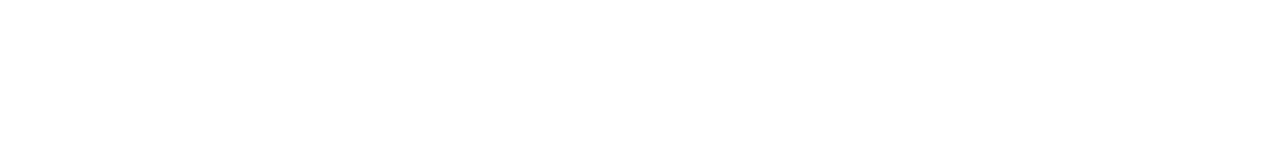
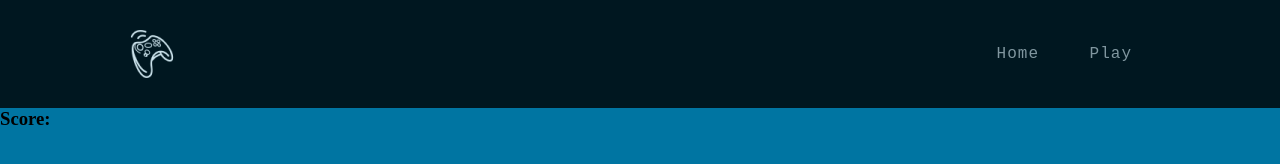
Before and after one commit to JonathanAlbertCross/hungerGames, a plain HTML site: page memoryGame.html in a window 1280 px wide. Drawn offline with Linux system fonts and the light colour scheme.

Commit message:
start of memory game

```diff
--- a/JS/memoryGame.js
+++ b/JS/memoryGame.js
@@ -0,0 +1,69 @@
+// array of inkblots
+const cardArray = [
+  {
+    name: "blot1",
+    img: "images/rorschach-blot-1.jpeg",
+  },
+  {
+    name: "blot2",
+    img: "images/rorschach-blot-2.jpeg",
+  },
+  {
+    name: "blot3",
+    img: "images/rorschach-blot-3.jpeg",
+  },
+  {
+    name: "blot4",
+    img: "images/rorschach-blot-4.jpeg",
+  },
+  {
+    name: "blot5",
+    img: "images/rorschach-blot-5.jpeg",
+  },
+  {
+    name: "blot6",
+    img: "images/rorschach-blot-6.jpeg",
+  },
+  {
+    name: "blot1",
+    img: "images/rorschach-blot-1.jpeg",
+  },
+  {
+    name: "blot2",
+    img: "images/rorschach-blot-2.jpeg",
+  },
+  {
+    name: "blot3",
+    img: "images/rorschach-blot-3.jpeg",
+  },
+  {
+    name: "blot4",
+    img: "images/rorschach-blot-4.jpeg",
+  },
+  {
+    name: "blot5",
+    img: "images/rorschach-blot-5.jpeg",
+  },
+  {
+    name: "blot6",
+    img: "images/rorschach-blot-6.jpeg",
+  },
+];
+
+// shortcut to shuffling an array randomly
+cardArray.sort(() => 0.5 - Math.random());
+
+// selects the ID in the HTML page and puts it into a variable called gridDisplay
+const gridDisplay = document.querySelector("#grid");
+
+function createBoard() {
+  for (let i = 0; i < 10; i++) {
+    // this will create 10 image tags
+    const card = document.createElement("img");
+    // attached the blank image to these tags
+    card.setAttribute("src", "images/blank.jpg");
+    console.log(card, i);
+  }
+}
+
+createBoard();
--- a/games.css
+++ b/games.css
@@ -66,7 +66,7 @@ h1 {
   cursor: progress;
   font-family: "Space Mono", monospace;
   font-weight: 700;
-  background-color: #c1292e;
+  background-color: #0075a2;
   border: none;
   border-radius: 50%;
   font-size: 30px;
--- a/memoryGame.css
+++ b/memoryGame.css
@@ -0,0 +1,60 @@
+* {
+  box-sizing: border-box;
+  margin: 0;
+}
+
+body {
+  background-color: #0075a2;
+}
+
+h1 {
+  color: white;
+  font-family: "Montserrat", sans-serif;
+  display: flex;
+  justify-content: center;
+  font-size: 6rem;
+  text-align: justify;
+}
+
+ul,
+li,
+a {
+  font-family: "Space Mono", monospace;
+  font-weight: 300;
+  font-size: 16px;
+  letter-spacing: 1px;
+  color: #a09f9f;
+  text-decoration: none;
+}
+
+header {
+  display: flex;
+  justify-content: flex-end;
+  align-items: center;
+  padding: 30px 10%;
+  text-decoration: none;
+  background-color: black;
+  opacity: 0.8;
+}
+
+.navLinks li {
+  display: inline-block;
+  padding: 0 20px;
+}
+
+.navLinks li a {
+  transition: all 0.3s ease 0s;
+}
+
+.navLinks li a:hover {
+  color: #ffffff;
+  font-weight: bolder;
+  letter-spacing: 1.5px;
+}
+
+.logo {
+  margin-right: auto;
+  width: 3rem;
+  max-height: 100%;
+  cursor: pointer;
+}
--- a/memoryGame.html
+++ b/memoryGame.html
@@ -5,11 +5,22 @@
     <meta name="viewport" content="width=device-width, initial-scale=1.0" />
     <link rel="stylesheet" href="memoryGame.css" />
     <script src="/JS/memoryGame.js" defer></script>
-    <title>Memory</title>
+    <title>Memory Game</title>
   </head>
   <body>
-    <header></header>
-    <main></main>
+    <header>
+      <img class="logo" src="/images/joystick-6-48.png" alt="Logo" />
+      <nav>
+        <ul class="navLinks">
+          <li><a href="./index.html"> Home</a></li>
+          <li><a href="./games.html"> Play</a></li>
+        </ul>
+      </nav>
+    </header>
+    <main>
+      <h3 id="result">Score:</h3>
+      <div id="grid"></div>
+    </main>
     <footer></footer>
   </body>
 </html>
--- a/style.css
+++ b/style.css
@@ -44,6 +44,28 @@ header {
   text-decoration: none;
   background-color: black;
   opacity: 0.8;
+}
+
+.navLinks li {
+  display: inline-block;
+  padding: 0 20px;
+}
+
+.navLinks li a {
+  transition: all 0.3s ease 0s;
+}
+
+.navLinks li a:hover {
+  color: #ffffff;
+  font-weight: bolder;
+  letter-spacing: 1.5px;
+}
+
+.logo {
+  margin-right: auto;
+  width: 3rem;
+  max-height: 100%;
+  cursor: pointer;
 }
 
 #nameForm {
@@ -103,25 +125,3 @@ input {
   text-align: center;
   padding: 30px;
 }
-
-.navLinks li {
-  display: inline-block;
-  padding: 0 20px;
-}
-
-.navLinks li a {
-  transition: all 0.3s ease 0s;
-}
-
-.navLinks li a:hover {
-  color: #ffffff;
-  font-weight: bolder;
-  letter-spacing: 1.5px;
-}
-
-.logo {
-  margin-right: auto;
-  width: 3rem;
-  max-height: 100%;
-  cursor: pointer;
-}
```
Also changed, not shown: games.html (+2 -2 lines), images/blank.jpg (added), images/rorschach-blot-1.jpeg (added), images/rorschach-blot-10.jpeg (added), images/rorschach-blot-2.jpeg (added), images/rorschach-blot-3.jpeg (added), images/rorschach-blot-4.jpeg (added), images/rorschach-blot-5.jpeg (added), images/rorschach-blot-6.jpeg (added), images/rorschach-blot-7.jpeg (added), images/rorschach-blot-8.jpeg (added), images/rorschach-blot-9.jpeg (added), 1 other file.
